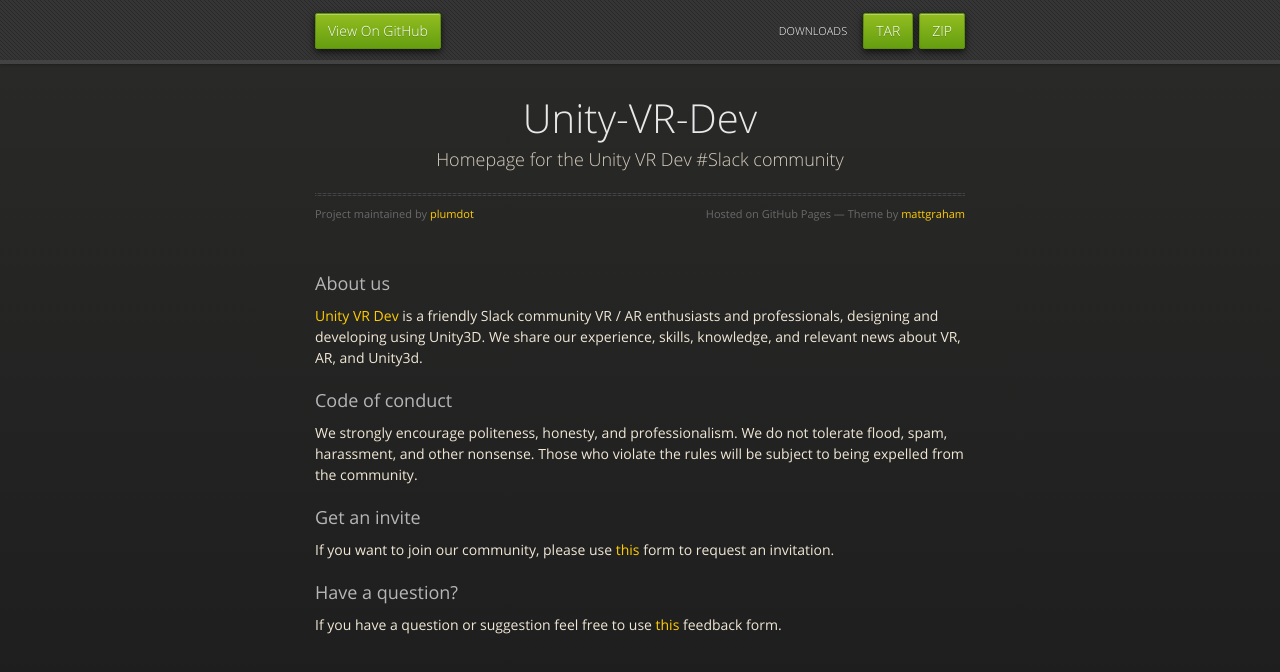
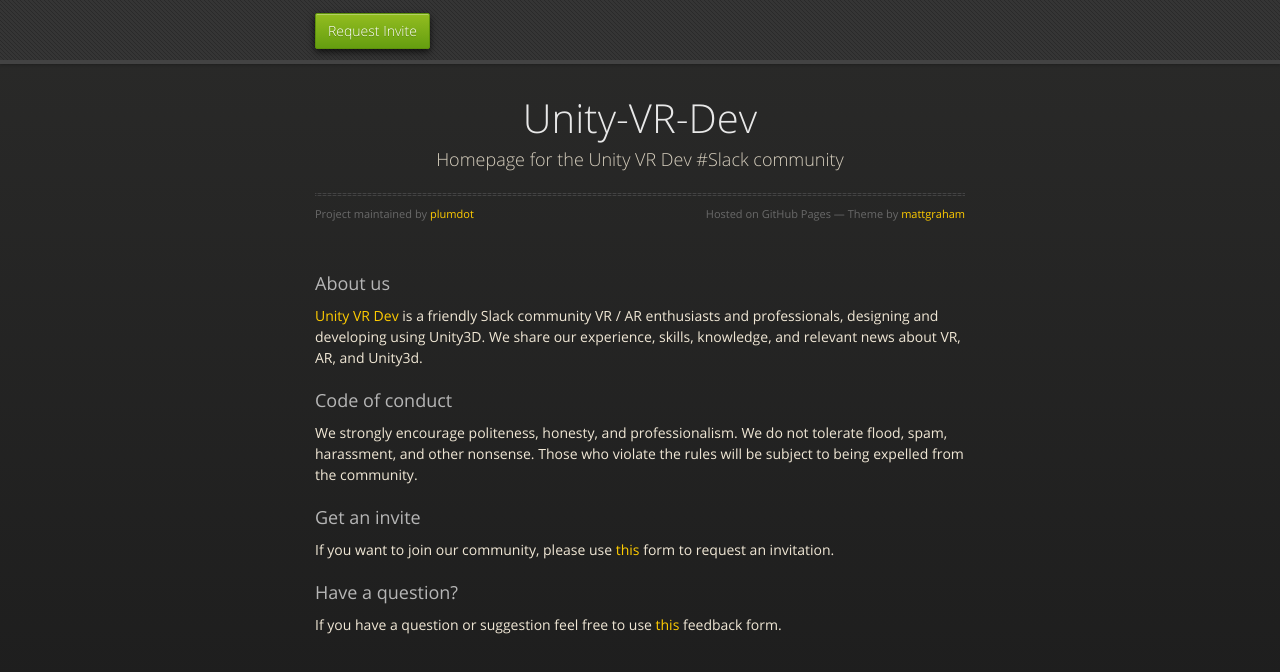
Before and after one commit to plumdot/unity-vr-dev, a plain HTML site: page index.html in a window 1280 px wide. Drawn offline with nearby package versions, Linux system fonts and the light colour scheme.

Commit message:
Update index.html

```diff
--- a/index.html
+++ b/index.html
@@ -3,7 +3,7 @@
   <head>
     <meta charset="utf-8">
     <meta http-equiv="X-UA-Compatible" content="chrome=1">
-    <title>Unity-VR-Dev by plumdot</title>
+    <title>Unity-VR-Dev</title>
     <link rel="stylesheet" href="stylesheets/styles.css">
     <link rel="stylesheet" href="stylesheets/github-dark.css">
     <script src="https://ajax.googleapis.com/ajax/libs/jquery/1.7.1/jquery.min.js"></script>
@@ -20,10 +20,7 @@
   <body>
       <div id="header">
         <nav>
-          <li class="fork"><a href="https://github.com/plumdot/unity-vr-dev">View On GitHub</a></li>
-          <li class="downloads"><a href="https://github.com/plumdot/unity-vr-dev/zipball/master">ZIP</a></li>
-          <li class="downloads"><a href="https://github.com/plumdot/unity-vr-dev/tarball/master">TAR</a></li>
-          <li class="title">DOWNLOADS</li>
+          <li class="fork"><a href="http://goo.gl/forms/4AGJKiVnENxdYnyj2">Request Invite</a></li>
         </nav>
       </div><!-- end header -->
 
```
